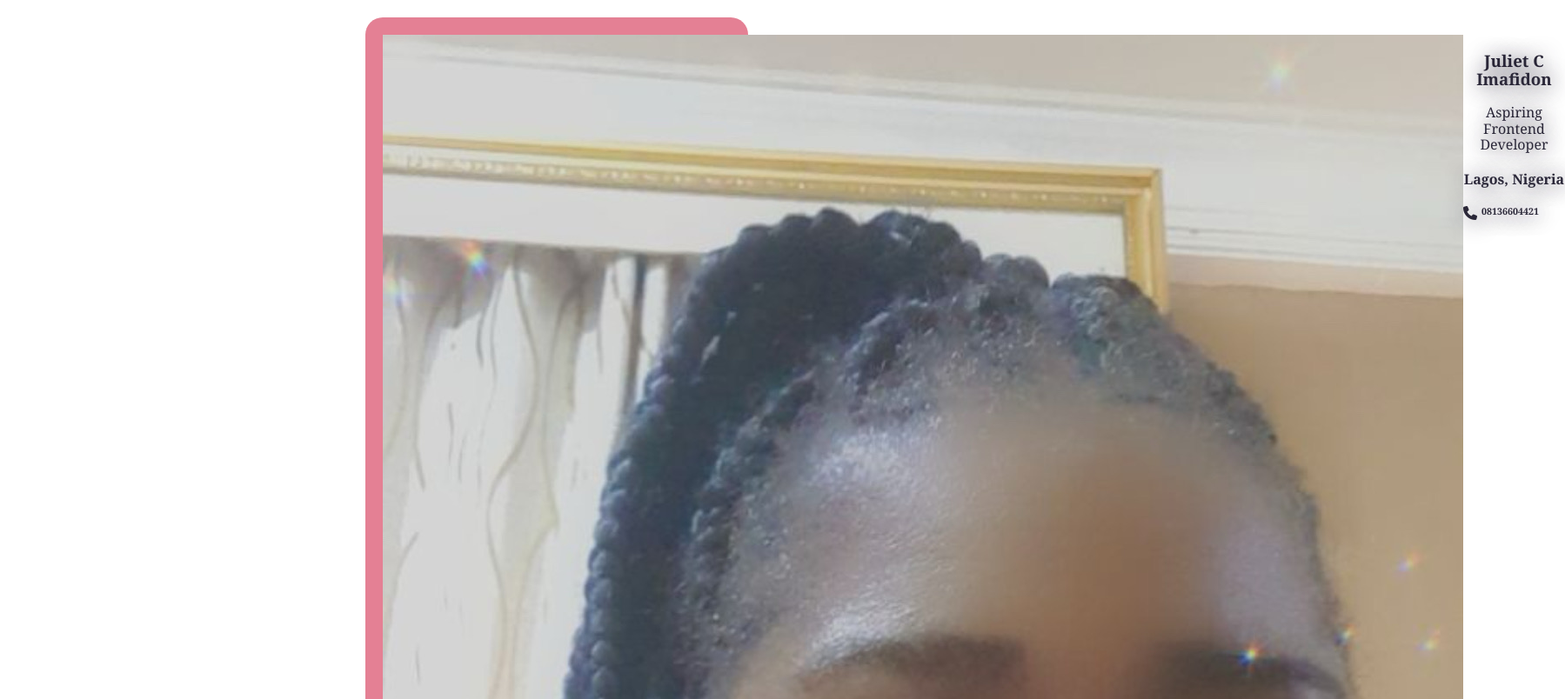
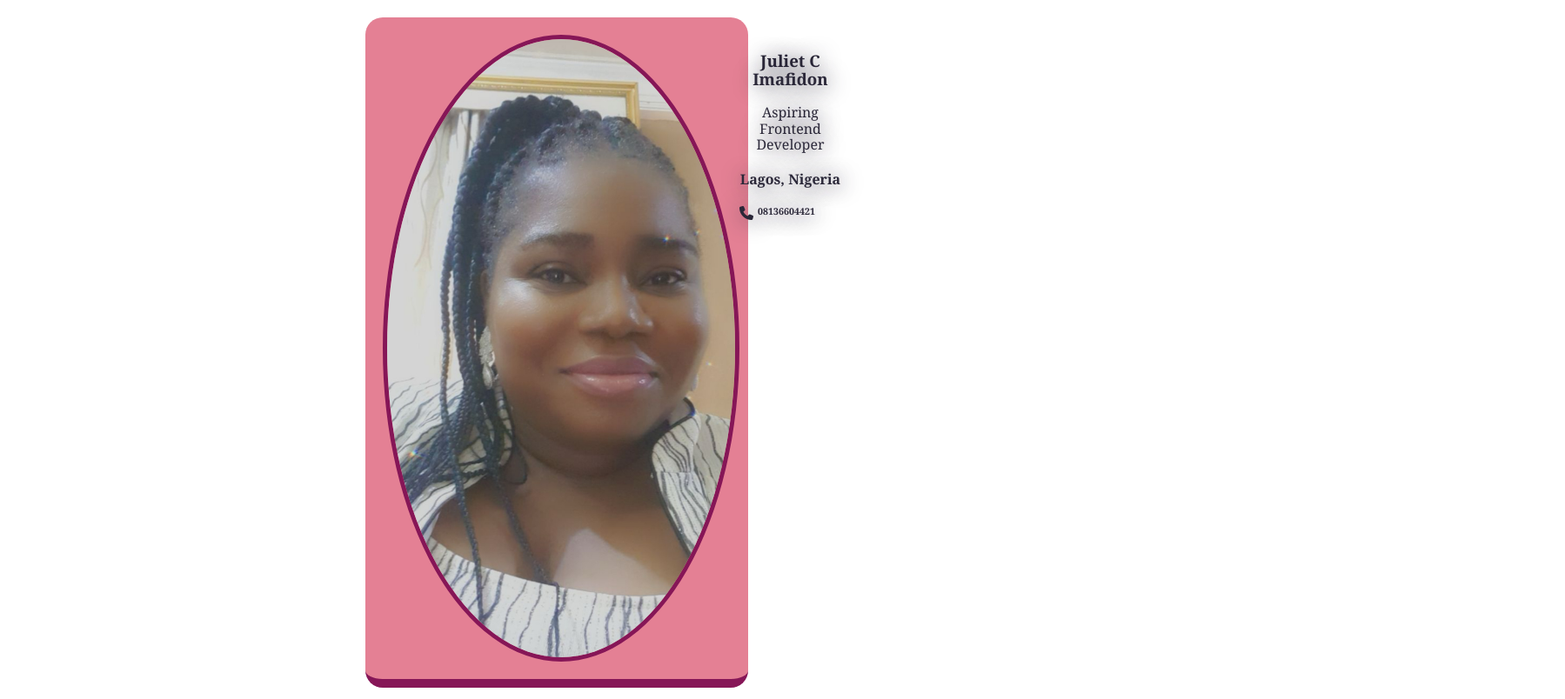
Before and after one commit to julifidon79/business-card, a website built with Vite: page index.html in a window 1280 px wide. Shown: the top 804 px of the page at 87% size, 1799 px wide, since content can reach past the window. Built offline with nearby package versions, Linux system fonts and the light colour scheme.

Commit message:
Update styles.css

```diff
--- a/styles.css
+++ b/styles.css
@@ -9,7 +9,7 @@ body {
 
 }
 
-.avatar {
+img {
     width: 100%;
     border-radius: 50%;
     border: 5px solid #861657;
```
